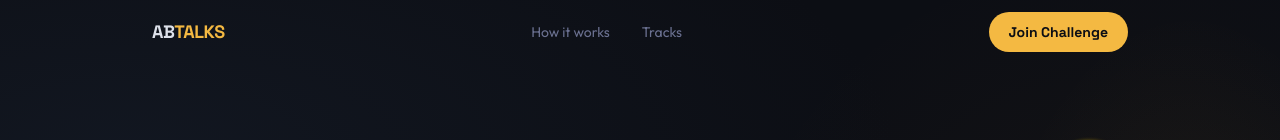
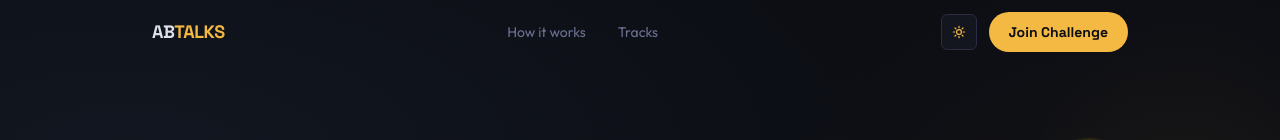
Before and after one commit to Sameer8549/AB-TALKS, a Next.js app: page / in a window 1280 px wide. Shown: the top 140 px of the page. Built offline with nearby package versions, Linux system fonts and the light colour scheme.

Commit message:
feat: light/dark mode — dim slate light theme, CSS channel tokens, no-flash toggle

```diff
--- a/src/app/globals.css
+++ b/src/app/globals.css
@@ -2,11 +2,27 @@
 @tailwind components;
 @tailwind utilities;
 
-/* ─── CSS Custom Properties (mirrors tailwind.config.js tokens) ──────────────
-   Used for dynamic values that Tailwind can't handle (e.g. inline styles,
-   JS-driven values, CSS-only animations with opacity calc).
-──────────────────────────────────────────────────────────────────────────── */
+/* ═══════════════════════════════════════════════════════════════════════════
+   THEME TOKENS
+   Both themes use `rgb(R G B / alpha)` channels so Tailwind opacity
+   modifiers (bg-signal/10, text-ash/40, etc.) work in both modes.
+   Dark is the default (:root). Light is applied via html.light class.
+═══════════════════════════════════════════════════════════════════════════ */
+
 :root {
+  /* ── Surface channels (dark) ─────────────────────────────── */
+  --c-ink:         12 14 20;      /* #0C0E14 — the late-night screen */
+  --c-coal:        19 21 31;      /* #13151F — card surface */
+  --c-graphite:    30 33 51;      /* #1E2133 — elevated surface */
+  --c-rim:         42 45 66;      /* #2A2D42 — borders, hairlines */
+  /* ── Text channels (dark) ───────────────────────────────── */
+  --c-ash:         107 113 145;   /* #6B7191 — muted / secondary */
+  --c-chalk:       221 225 234;   /* #DDE1EA — primary body text */
+  /* ── Accent channels (both modes) ───────────────────────── */
+  --c-signal:      244 185 66;    /* #F4B942 — amber streak */
+  --c-signal-dim:  196 144 48;    /* #C49030 — recovered / dimmed */
+
+  /* ── Hex fallbacks for inline SVG / style="" usage ───────── */
   --ink:          #0C0E14;
   --coal:         #13151F;
   --graphite:     #1E2133;
@@ -17,9 +33,61 @@
   --signal-dim:   #C49030;
   --signal-faint: rgba(244, 185, 66, 0.08);
   --signal-glow:  rgba(244, 185, 66, 0.25);
+
+  /* ── SVG chain upcoming links ────────────────────────────── */
+  --chain-upcoming-a: #2E3450;
+  --chain-upcoming-b: #1A1D30;
+  --chain-connector-hot: rgba(196, 120, 32, 0.8);
+  --chain-connector-cold: rgba(42, 45, 66, 0.7);
 }
 
-/* ─── Base Reset & Defaults ──────────────────────────────────────────────── */
+/* ── Light mode overrides ──────────────────────────────────────────────── */
+html.light {
+  /*
+   * Dim slate — deliberately NOT white.
+   * Think: a monitor at 50% brightness, or graphite paper.
+   * Background sits around 67% luminance — grey enough to read as "dim light",
+   * bright enough to be clearly different from dark mode.
+   */
+  --c-ink:         210 212 222;   /* #D2D4DE — cool grey slate */
+  --c-coal:        218 220 230;   /* #DADCE6 — slightly lighter surface */
+  --c-graphite:    226 228 236;   /* #E2E4EC — elevated surface */
+  --c-rim:         174 176 192;   /* #AEB0C0 — borders visible on this bg */
+  --c-ash:         90 92 122;     /* #5A5C7A — muted text (4.4:1 contrast) */
+  --c-chalk:       10 12 24;      /* #0A0C18 — near-black text (13.5:1 contrast) */
+  --c-signal:      139 90 2;      /* #8B5A02 — dark amber (7.1:1 contrast on slate) */
+  --c-signal-dim:  115 74 1;      /* #734A01 */
+
+  /* Hex fallbacks for inline SVG / style="" */
+  --ink:          #D2D4DE;
+  --coal:         #DADCE6;
+  --graphite:     #E2E4EC;
+  --rim:          #AEB0C0;
+  --ash:          #5A5C7A;
+  --chalk:        #0A0C18;
+  --signal:       #8B5A02;
+  --signal-dim:   #734A01;
+  --signal-faint: rgba(139, 90, 2, 0.08);
+  --signal-glow:  rgba(139, 90, 2, 0.20);
+
+  /* SVG chain: upcoming links = slightly darker than the grey background */
+  --chain-upcoming-a: #B4B6C6;
+  --chain-upcoming-b: #A4A6B6;
+  --chain-connector-hot: rgba(139, 90, 2, 0.6);
+  --chain-connector-cold: rgba(155, 158, 178, 0.7);
+}
+
+/* ── Dim-light body background ───────────────────────────────────────────── */
+html.light body {
+  background:
+    radial-gradient(ellipse 50% 80% at 88% 45%, rgba(139,90,2,0.06) 0%, transparent 60%),
+    radial-gradient(ellipse 100% 70% at 10% 20%, #C8CAD6 0%, #D2D4DE 60%);
+}
+
+/* ═══════════════════════════════════════════════════════════════════════════
+   BASE RESET
+═══════════════════════════════════════════════════════════════════════════ */
+
 *,
 *::before,
 *::after {
@@ -29,19 +97,16 @@
 }
 
 html {
-  /* Prevent font boosting on mobile */
   -webkit-text-size-adjust: 100%;
   text-size-adjust: 100%;
-  /* Smooth scrolling — respects prefers-reduced-motion below */
   scroll-behavior: smooth;
 }
 
 body {
   /*
-   * Not flat black. A canvas with two light sources:
-   *   1. Cool blue-ink depth from top-left (the "screen glow")
-   *   2. Faint warm amber on the right (the chain's own heat)
-   * Together they make the dark feel like a space, not a void.
+   * Dark canvas with two light sources:
+   *   1. Cool depth from top-left (screen glow)
+   *   2. Faint amber tint on the right (chain's own heat)
    */
   background:
     radial-gradient(ellipse 50% 80% at 88% 45%, rgba(184, 115, 18, 0.05) 0%, transparent 65%),
@@ -53,11 +118,12 @@ body {
   line-height: 1.6;
   -webkit-font-smoothing: antialiased;
   -moz-osx-font-smoothing: grayscale;
-  /* Prevent horizontal scroll from overflow bugs on mobile */
   overflow-x: hidden;
+  /* Smooth theme transition — surfaces and text, not background */
+  transition: color 0.25s ease, border-color 0.25s ease;
 }
 
-/* ─── Typography Defaults ────────────────────────────────────────────────── */
+/* ── Typography Defaults ─────────────────────────────────────────────────── */
 h1, h2, h3, h4, h5, h6 {
   font-family: var(--font-space-grotesk), system-ui, sans-serif;
   font-weight: 700;
@@ -76,64 +142,39 @@ a {
   text-decoration: none;
 }
 
-/* ─── Scrollbar — minimal, on-brand ──────────────────────────────────────── */
-::-webkit-scrollbar {
-  width: 4px;
-  height: 4px;
-}
-::-webkit-scrollbar-track {
-  background: var(--ink);
-}
-::-webkit-scrollbar-thumb {
-  background: var(--rim);
-  border-radius: 999px;
-}
-::-webkit-scrollbar-thumb:hover {
-  background: var(--ash);
-}
+/* ── Scrollbar ───────────────────────────────────────────────────────────── */
+::-webkit-scrollbar        { width: 4px; height: 4px; }
+::-webkit-scrollbar-track  { background: var(--ink); }
+::-webkit-scrollbar-thumb  { background: var(--rim); border-radius: 999px; }
+::-webkit-scrollbar-thumb:hover { background: var(--ash); }
 
-/* ─── Focus Ring — visible but on-brand ──────────────────────────────────── */
+/* ── Focus ring ──────────────────────────────────────────────────────────── */
 :focus-visible {
   outline: 2px solid var(--signal);
   outline-offset: 3px;
   border-radius: 4px;
 }
 
-/* ─── Selection ──────────────────────────────────────────────────────────── */
+/* ── Selection ───────────────────────────────────────────────────────────── */
 ::selection {
   background: var(--signal-glow);
   color: var(--chalk);
 }
 
-/* ─── Reduced Motion ─────────────────────────────────────────────────────── */
+/* ── Reduced motion ──────────────────────────────────────────────────────── */
 @media (prefers-reduced-motion: reduce) {
-  html {
-    scroll-behavior: auto;
-  }
-  *,
-  *::before,
-  *::after {
+  html { scroll-behavior: auto; }
+  *, *::before, *::after {
     animation-duration: 0.01ms !important;
     animation-iteration-count: 1 !important;
     transition-duration: 0.01ms !important;
   }
 }
 
-/* ─── Utility: Hide scrollbar but keep scroll ────────────────────────────── */
-.no-scrollbar::-webkit-scrollbar {
-  display: none;
-}
-.no-scrollbar {
-  -ms-overflow-style: none;
-  scrollbar-width: none;
-}
+/* ── Utilities ───────────────────────────────────────────────────────────── */
+.no-scrollbar::-webkit-scrollbar { display: none; }
+.no-scrollbar { -ms-overflow-style: none; scrollbar-width: none; }
 
-/* ─── Utility: Signal glow — amber ambient shadow ─────────────────────────  */
 .signal-shadow {
   box-shadow: 0 0 0 1px var(--signal-glow), 0 0 24px var(--signal-faint);
 }
-
-/* ─── Utility: Hairline border using rim color ───────────────────────────── */
-.border-rim {
-  border-color: var(--rim);
-}
--- a/src/app/layout.tsx
+++ b/src/app/layout.tsx
@@ -70,8 +70,28 @@ export default function RootLayout({
     <html
       lang="en"
       className={`${spaceGrotesk.variable} ${outfit.variable} ${jetbrainsMono.variable}`}
+      suppressHydrationWarning
     >
-      <body className="font-body bg-ink text-chalk antialiased">
+      <head>
+        {/*
+         * Flash-prevention: runs synchronously before first paint.
+         * Reads localStorage and applies 'light' class to <html>
+         * BEFORE React hydrates — zero theme flash.
+         */}
+        <script
+          dangerouslySetInnerHTML={{
+            __html: `
+              (function(){
+                try {
+                  var t = localStorage.getItem('ab-theme');
+                  if (t === 'light') document.documentElement.classList.add('light');
+                } catch(e) {}
+              })();
+            `,
+          }}
+        />
+      </head>
+      <body className="font-body antialiased">
         {children}
       </body>
     </html>
--- a/src/components/NavBar.tsx
+++ b/src/components/NavBar.tsx
@@ -2,6 +2,7 @@
 
 import { useState, useEffect } from 'react'
 import Link from 'next/link'
+import ThemeToggle from './ThemeToggle'
 
 export default function NavBar() {
   const [scrolled, setScrolled] = useState(false)
@@ -15,10 +16,13 @@ export default function NavBar() {
   return (
     <nav
       className={`fixed top-0 left-0 right-0 z-50 transition-all duration-300 ${
-        scrolled ? 'bg-coal/90 backdrop-blur-md border-b border-rim' : 'bg-transparent'
+        scrolled
+          ? 'bg-coal/90 backdrop-blur-md border-b border-rim'
+          : 'bg-transparent'
       }`}
     >
       <div className="max-w-5xl mx-auto px-4 sm:px-6 h-16 flex items-center justify-between">
+
         {/* Logo */}
         <Link
           href="/"
@@ -43,7 +47,9 @@ export default function NavBar() {
           </a>
         </div>
 
-        {/* CTA */}
+        {/* Right: theme toggle + CTA */}
+        <div className="flex items-center gap-3">
+          <ThemeToggle />
           <Link
             href="/dashboard"
             className="bg-signal text-ink font-display font-bold text-sm px-5 py-2.5 rounded-pill hover:opacity-90 transition-all duration-200 active:scale-[0.97]"
@@ -51,6 +57,8 @@ export default function NavBar() {
             Join Challenge
           </Link>
         </div>
+
+      </div>
     </nav>
   )
 }
--- /dev/null
+++ b/src/components/ThemeToggle.tsx
@@ -0,0 +1,88 @@
+'use client'
+
+import { useState, useEffect } from 'react'
+import { motion, AnimatePresence } from 'motion/react'
+
+export default function ThemeToggle() {
+  const [isLight, setIsLight] = useState(false)
+  const [mounted, setMounted] = useState(false)
+
+  useEffect(() => {
+    setMounted(true)
+    setIsLight(document.documentElement.classList.contains('light'))
+  }, [])
+
+  const toggle = () => {
+    const next = !isLight
+    setIsLight(next)
+    if (next) {
+      document.documentElement.classList.add('light')
+      localStorage.setItem('ab-theme', 'light')
+    } else {
+      document.documentElement.classList.remove('light')
+      localStorage.setItem('ab-theme', 'dark')
+    }
+  }
+
+  // Render nothing until mounted — avoids server/client mismatch
+  if (!mounted) {
+    return (
+      <div className="w-8 h-8 sm:w-9 sm:h-9 rounded-chip border border-rim bg-coal" />
+    )
+  }
+
+  return (
+    <motion.button
+      id="theme-toggle"
+      onClick={toggle}
+      aria-label={isLight ? 'Switch to dark mode' : 'Switch to light mode'}
+      className="w-8 h-8 sm:w-9 sm:h-9 flex items-center justify-center rounded-chip border border-rim bg-coal hover:border-ash hover:bg-graphite transition-colors duration-200 focus-visible:outline-none focus-visible:ring-1 focus-visible:ring-signal"
+      whileTap={{ scale: 0.88 }}
+      transition={{ type: 'spring', stiffness: 500, damping: 30 }}
+    >
+      <AnimatePresence mode="wait" initial={false}>
+        {isLight ? (
+          /* Moon — shown in light mode (click to go dark) */
+          <motion.svg
+            key="moon"
+            width="13" height="13" viewBox="0 0 16 16" fill="none"
+            aria-hidden="true"
+            initial={{ opacity: 0, rotate: 60, scale: 0.7 }}
+            animate={{ opacity: 1, rotate: 0, scale: 1 }}
+            exit={{ opacity: 0, rotate: -40, scale: 0.7 }}
+            transition={{ duration: 0.2, ease: [0.32, 0.72, 0, 1] }}
+          >
+            <path
+              d="M13.5 10A5.5 5.5 0 1 1 6 2.5a4 4 0 0 0 7.5 7.5z"
+              stroke="var(--ash)"
+              strokeWidth="1.5"
+              strokeLinecap="round"
+              strokeLinejoin="round"
+            />
+          </motion.svg>
+        ) : (
+          /* Sun — shown in dark mode (click to go light) */
+          <motion.svg
+            key="sun"
+            width="14" height="14" viewBox="0 0 16 16" fill="none"
+            aria-hidden="true"
+            initial={{ opacity: 0, rotate: -60, scale: 0.7 }}
+            animate={{ opacity: 1, rotate: 0, scale: 1 }}
+            exit={{ opacity: 0, rotate: 40, scale: 0.7 }}
+            transition={{ duration: 0.2, ease: [0.32, 0.72, 0, 1] }}
+          >
+            {/* Core */}
+            <circle cx="8" cy="8" r="2.8" stroke="var(--signal)" strokeWidth="1.4" />
+            {/* Rays */}
+            <path
+              d="M8 1.5V3M8 13v1.5M1.5 8H3M13 8h1.5M3.4 3.4l1.07 1.07M11.53 11.53l1.07 1.07M3.4 12.6l1.07-1.07M11.53 4.47l1.07-1.07"
+              stroke="var(--signal)"
+              strokeWidth="1.4"
+              strokeLinecap="round"
+            />
+          </motion.svg>
+        )}
+      </AnimatePresence>
+    </motion.button>
+  )
+}
```
Also changed, not shown: src/components/HeroSection.tsx (+6 -6 lines), tailwind.config.js (+25 -34 lines). Lines whose indentation alone changed are shown as unchanged.
